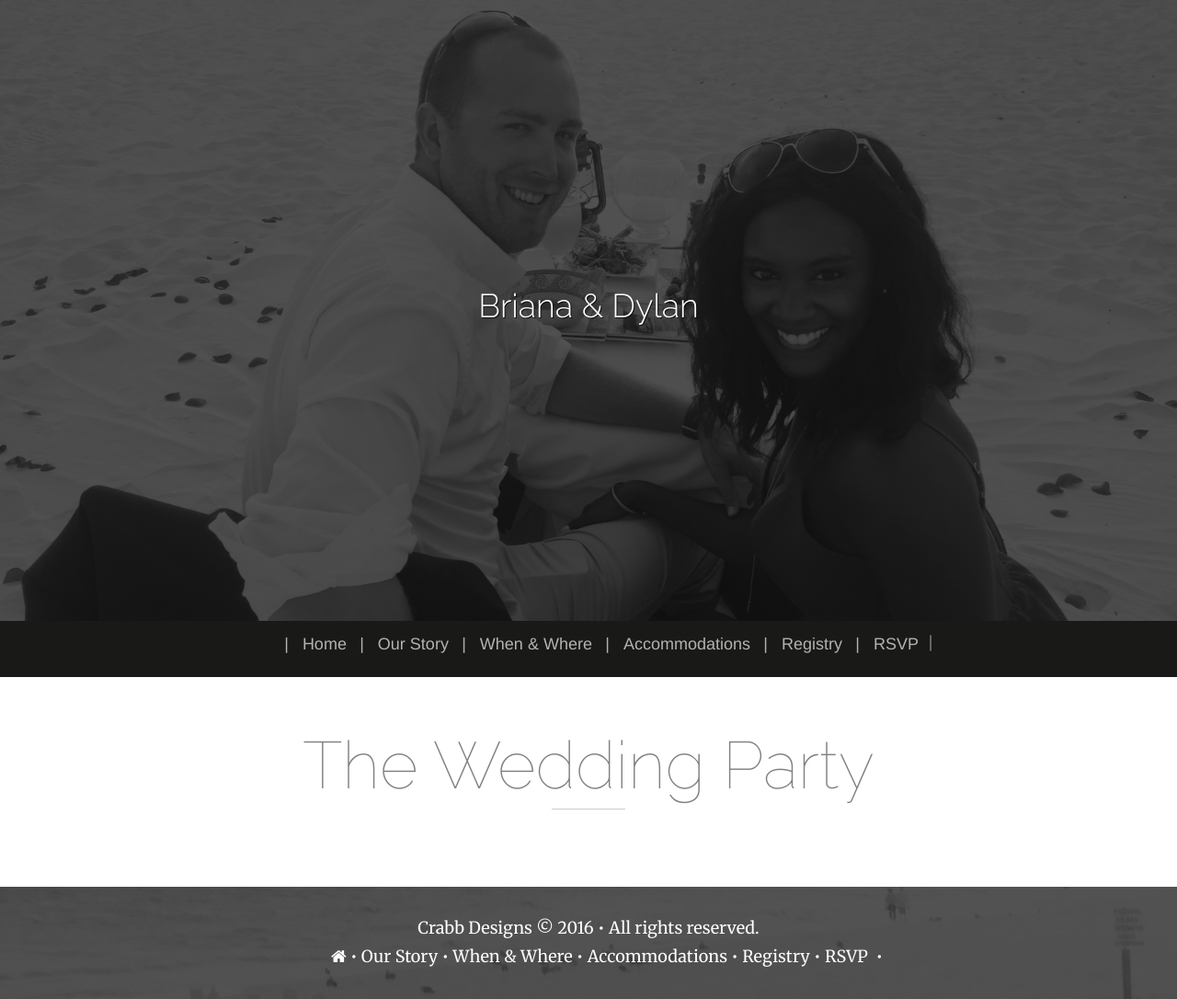
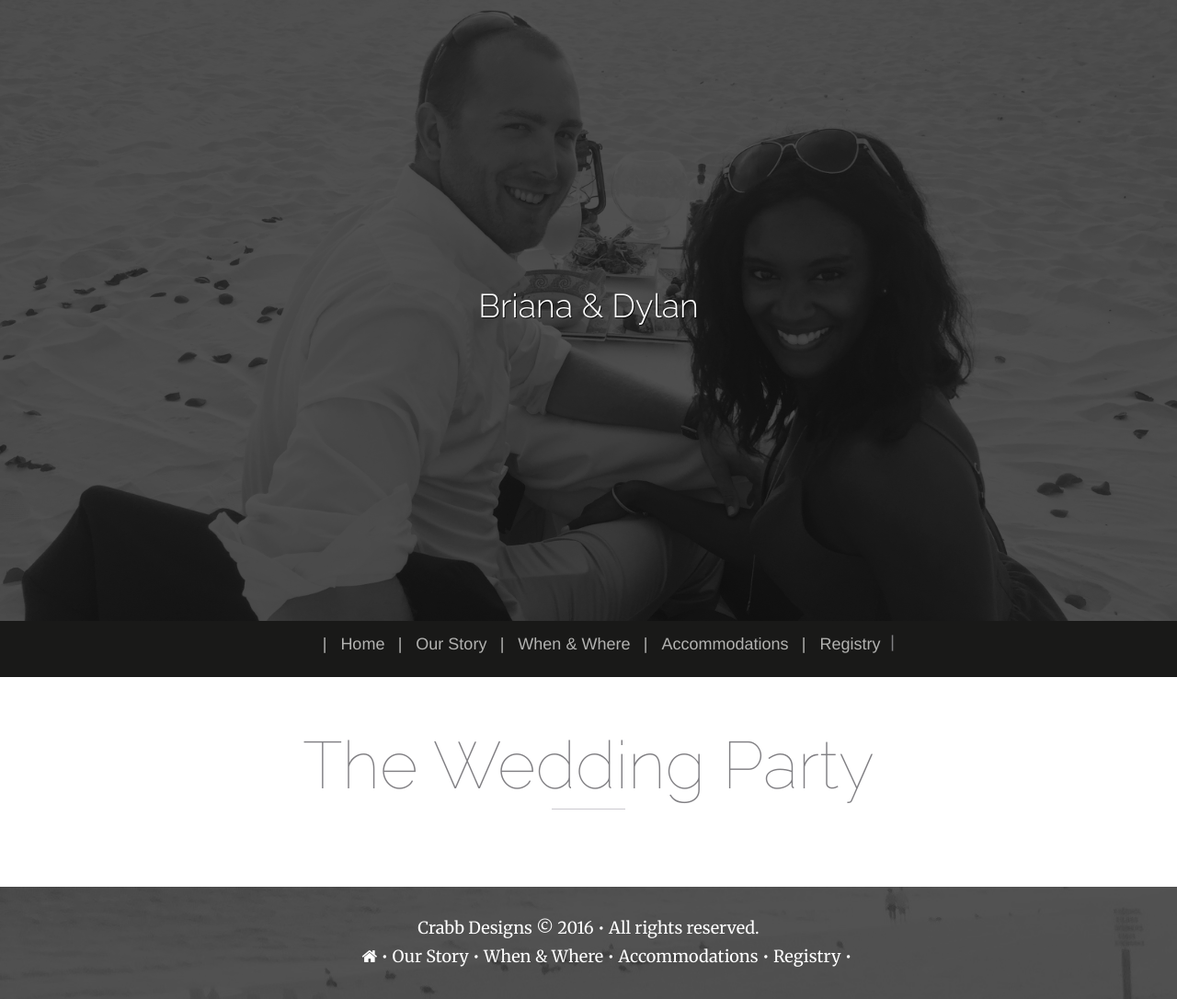
Before and after one commit to bbcrabb/bbcrabb.github.io, a Jekyll site: the page built from _pages/party.md, in a window 1280 px wide. Shown: the whole page at 92% size. Built offline with Jekyll 4.4.1, drawn with Linux system fonts in a browser that asks for light colours.

Commit message:
remove rsvp link

```diff
--- a/_config.yml
+++ b/_config.yml
@@ -47,9 +47,6 @@ links:
   - title: Registry
     url: /registry
     external: false
-  - title: RSVP
-    url: https://google.com
-    external: true
 
 
 
```
Also changed, not shown: 8 other files.
